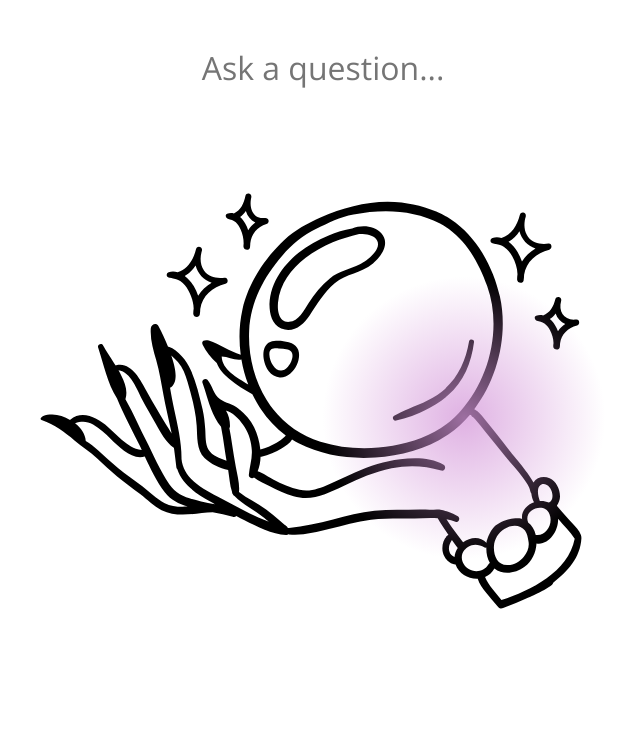
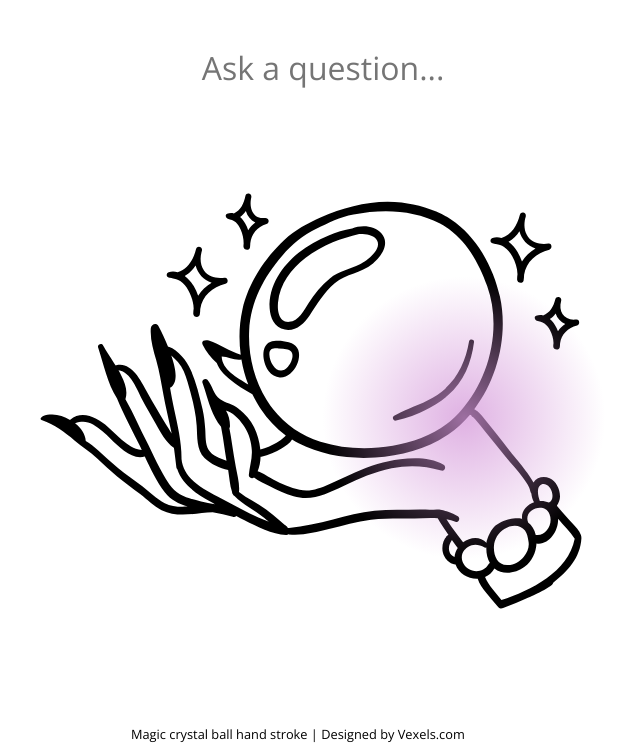
Before and after one commit to livprojects/MagicEightBall, a plain HTML site: page index.html in a window 1280 px wide. Shown: the part 99-842 px from the top of the page, without its empty margins (317-957 px from the left). Before the commit the page ends 811 px from the top, so only its background shows below. Drawn offline with nearby package versions, Linux system fonts and the light colour scheme.

Commit message:
added credit for svg

```diff
--- a/index.html
+++ b/index.html
@@ -32,10 +32,10 @@
             <img id="crystalImage" src="./crystalball2.svg" alt="A crystal ball" />
         </div>
 
-<!--        Manque un footer avec le crédit du svg
-Problème de répétition de réponses et questions
-Responsive pas du tout ok -->
+
     </div>
+
+    <footer><a target="_blank" href="https://www.vexels.com/vectors/preview/211909/magic-crystal-ball-hand-stroke"> Magic crystal ball hand stroke </a> |   Designed by Vexels.com</footer>
 
 
     <script src="./script.js"></script>
--- a/style.css
+++ b/style.css
@@ -138,6 +138,15 @@ button {
 
 body {
     width: 100vw;
+    height: 100vh;
+    font-family: 'Open Sans', sans-serif;
+
+}
+
+footer {
+    width: 30%;
+    font-size: 0.8rem;
+    margin: 2rem auto;
 }
 
 .mainBlock {
```
